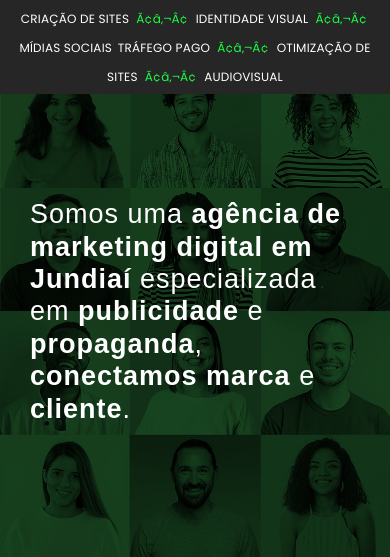
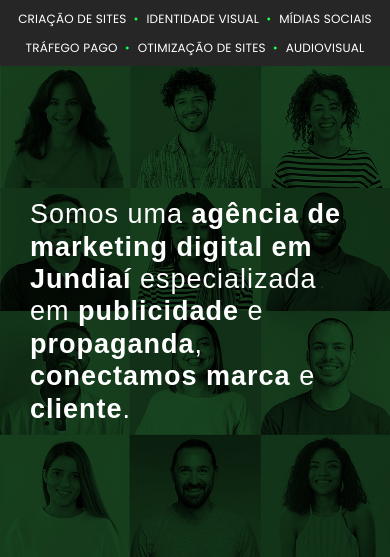
Before and after one commit to ThiagoHenrique89/Site-Mooving, a PHP site: page / in a window 390 px wide. Shown: the part 81-638 px from the top of the page. Run offline with PHP 8.4, Linux system fonts and the light colour scheme; some web fonts are replaced.

Commit message:
bolinas atualizadas

```diff
--- a/assets/style.css
+++ b/assets/style.css
@@ -625,7 +625,7 @@ footer .container p{
       font-size: 12px;
     }
     .menu a::after {
-    content: 'Ã¢â‚¬Â¢';
+    content: '•';
     padding: 0 2px 0 7px;
     color: #1aff45;
 }
```
